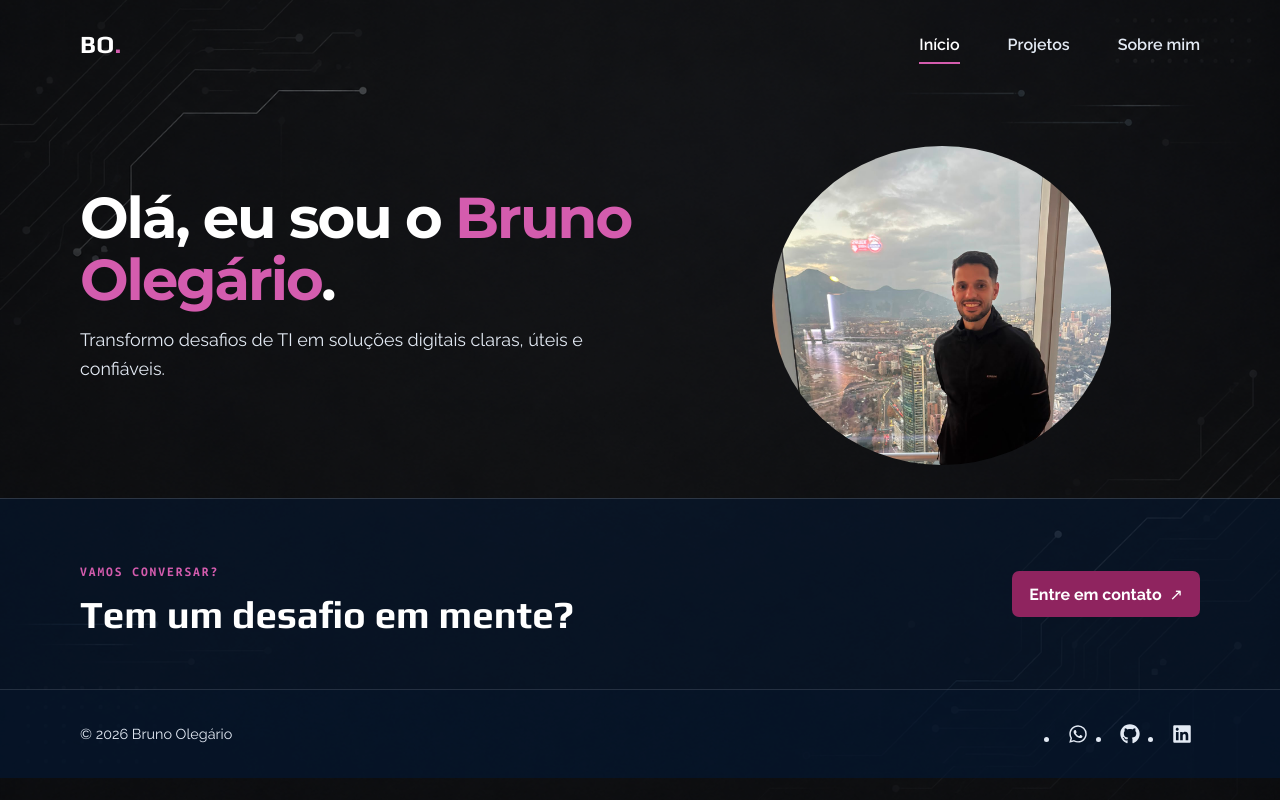
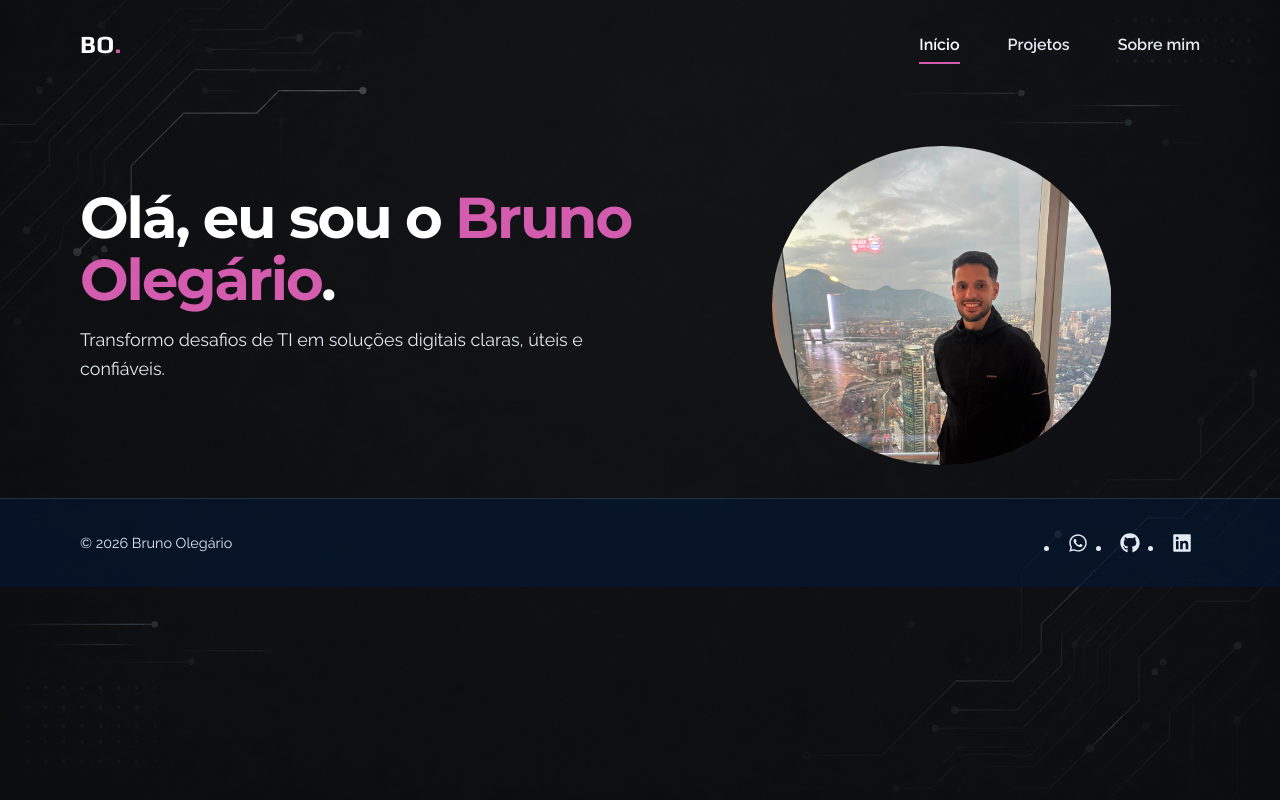
Before and after one commit to olegariobru/MyPort2, a React (Vite) app: page / in a window 1280 px wide. Built offline with nearby package versions, Linux system fonts and the light colour scheme; a web font is replaced by a local one.

Commit message:
refactor: move homepage contact area into footer

```diff
--- a/src/App.jsx
+++ b/src/App.jsx
@@ -2,7 +2,6 @@ import { useEffect } from 'react';
 import { Link, NavLink, Route, Routes, useLocation } from 'react-router-dom';
 import Banner from './Componentes/Banner';
 import Footer from './Componentes/Footer';
-import Inicio from './paginas/Inicio/Index';
 import Projetos from './paginas/Projetos';
 import SobreMim from './paginas/SobreMim/Index';
 import './App.css';
@@ -42,7 +41,7 @@ export default function App() {
     </header>
     <main id="main-content">
       <Routes>
-        <Route path="/" element={<><Banner /><Inicio /></>} />
+        <Route path="/" element={<Banner />} />
         <Route path="/projetos" element={<Projetos />} />
         <Route path="/sobre-mim" element={<SobreMim />} />
         <Route path="/Projetos" element={<Projetos />} />
```
